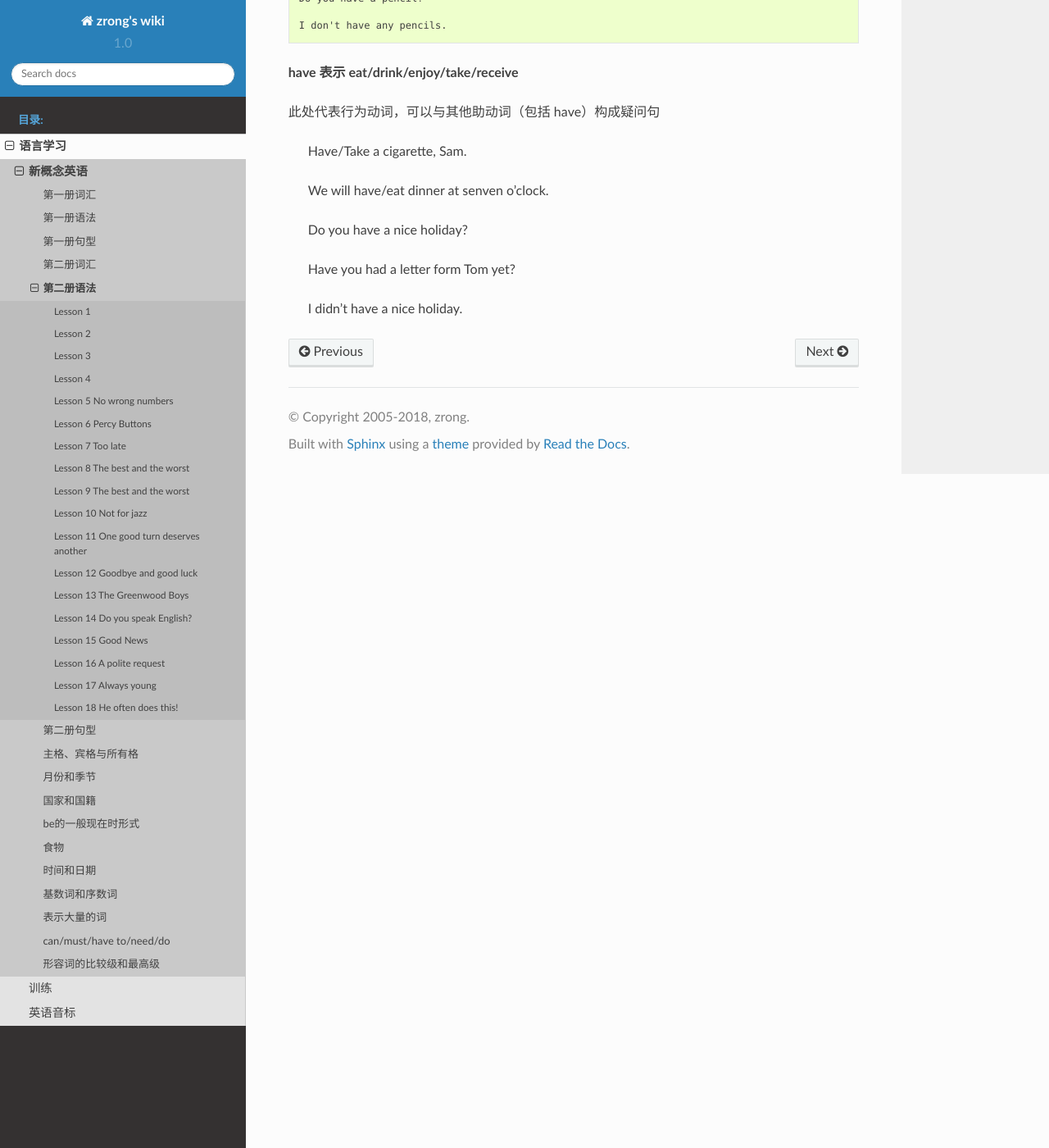
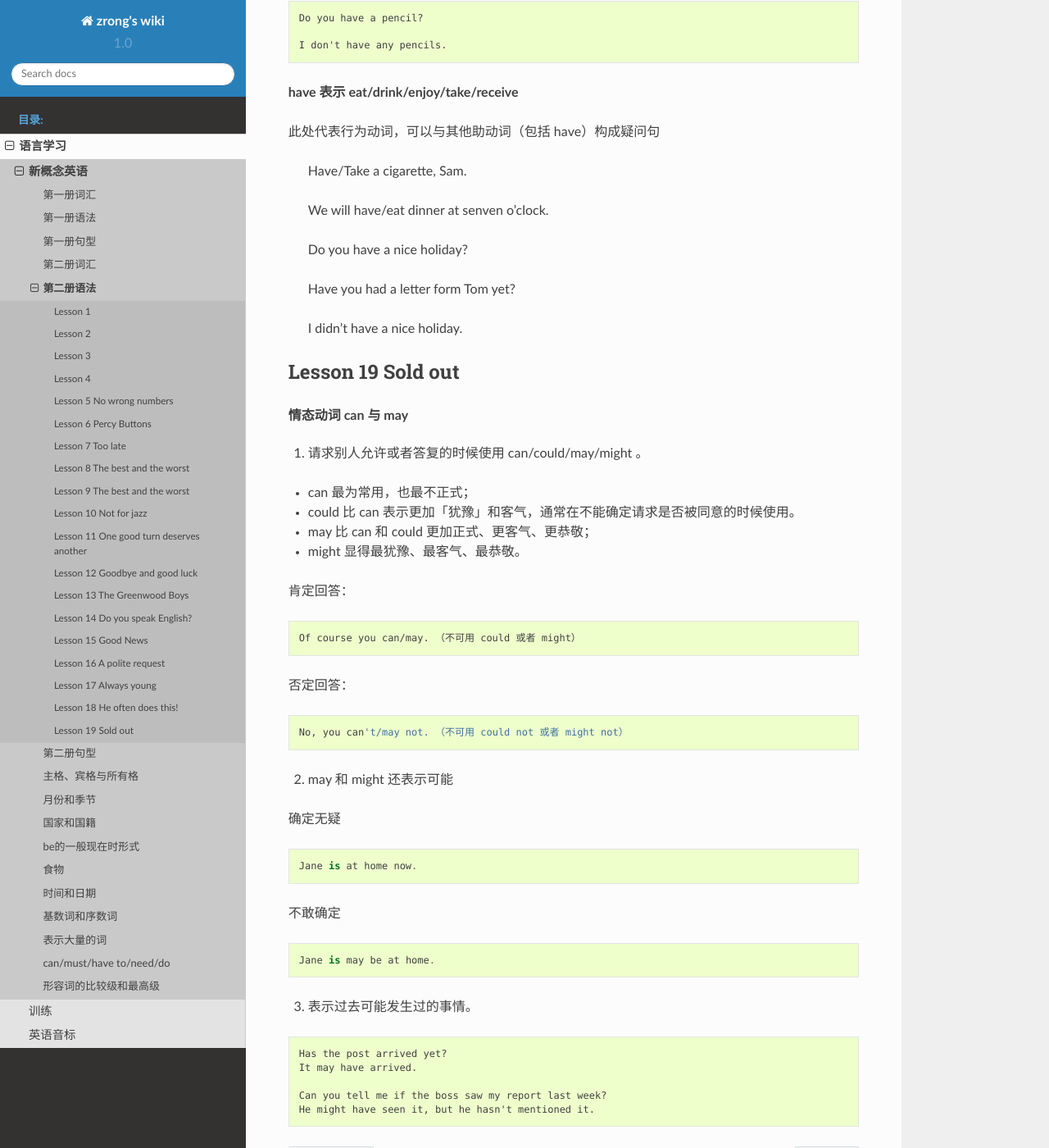
Before and after one commit to zrong/wiki, a Sphinx documentation site: the page built from source/lang/nce/2grammar.rst, in a window 1280 px wide and 1400 px high, scrolled down 10259 px. Shown: the whole window at 82% size. Built offline with Sphinx 7.4.7 and the Read the Docs theme 2.0.0, drawn with Linux system fonts in a browser that asks for light colours.

Commit message:
add lesson 19

```diff
--- a/source/lang/nce/2grammar.rst
+++ b/source/lang/nce/2grammar.rst
@@ -478,3 +478,47 @@ have 作为完全动词使用的时候，当作”具有，拥有“的含义。
     Have you had a letter form Tom yet?
 
     I didn't have a nice holiday.
+
+
+Lesson 19 Sold out
+===============================================
+
+.. glossary::
+
+    情态动词 can 与 may
+
+
+1. 请求别人允许或者答复的时候使用 can/could/may/might 。
+
+- can 最为常用，也最不正式；
+- could 比 can 表示更加「犹豫」和客气，通常在不能确定请求是否被同意的时候使用。
+- may 比 can 和 could 更加正式、更客气、更恭敬；
+- might 显得最犹豫、最客气、最恭敬。
+
+肯定回答： ::
+
+    Of course you can/may. （不可用 could 或者 might）
+
+否定回答： ::
+
+    No, you can't/may not. （不可用 could not 或者 might not）
+
+2. may 和 might 还表示可能
+
+确定无疑 ::
+
+    Jane is at home now.
+
+不敢确定 ::
+
+    Jane is may be at home.
+
+3. 表示过去可能发生过的事情。
+
+::
+
+    Has the post arrived yet?
+    It may have arrived.
+
+    Can you tell me if the boss saw my report last week?
+    He might have seen it, but he hasn't mentioned it.
```
Also changed, not shown: source/lang/nce/1grammar.rst (+10 -3 lines), source/lang/nce/2vocabulary.rst (+27 -0 lines).
